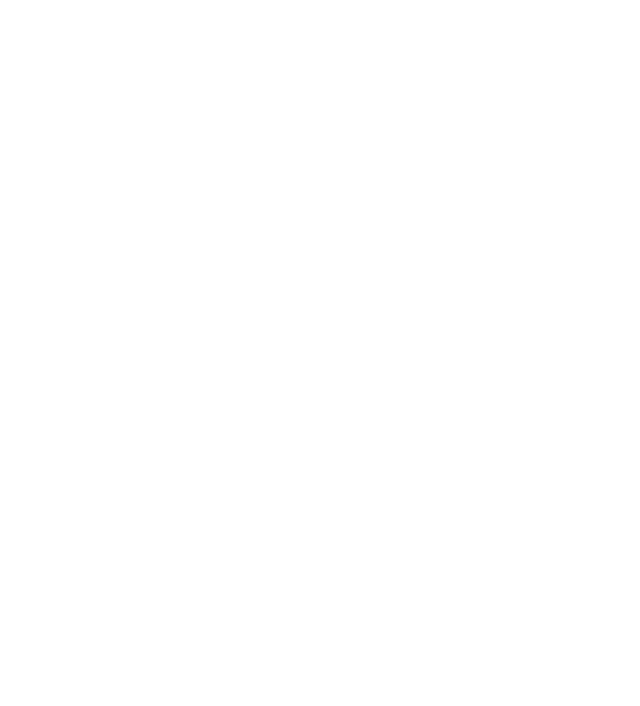
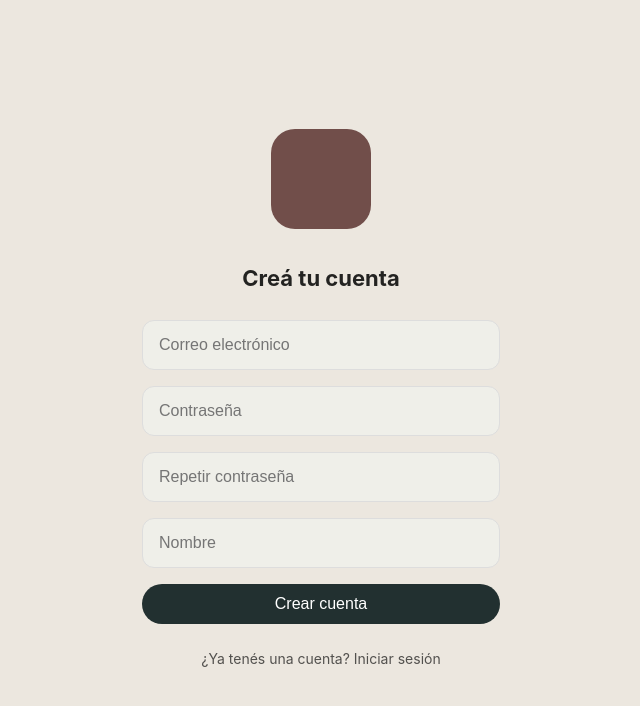
Before and after one commit to teofum/tp-hci-web, a Vue app: page /auth/signup in a window 1280 px wide. Before the commit this address had no page. Shown: the top 706 px of the page, without its empty margins (319-959 px from the left). Built offline with nearby package versions, Linux system fonts and the light colour scheme; the HTML template or start-up script is replaced by a standard one.

Commit message:
add register page and refactor to AuthLayout

```diff
--- /dev/null
+++ b/src/layouts/AuthLayout.vue
@@ -0,0 +1,109 @@
+<template>
+  <div class="auth-bg">
+    <div class="auth-card">
+      <div class="icon-box">
+        <!-- TODO: poner icono -->
+      </div>
+
+      <router-view />
+    </div>
+  </div>
+</template>
+
+<style>
+.auth-bg {
+  display: flex;
+  justify-content: center;
+  align-items: center;
+  min-height: 100vh;
+  background-color: #ece7df;
+}
+
+.auth-card {
+  display: flex;
+  flex-direction: column;
+  align-items: center;
+  width: 420px;
+}
+
+.icon-box {
+  display: flex;
+  justify-content: center;
+  align-items: center;
+  width: 100px;
+  height: 100px;
+  background-color: #714e4a;
+  border-radius: 24px;
+  margin-bottom: 32px;
+}
+
+.auth-card h1 {
+  font-weight: 700;
+  font-size: 22px;
+  text-align: center;
+  color: #000000d9;
+  margin: 0 0 24px 0;
+}
+
+.auth-card form {
+  display: flex;
+  flex-direction: column;
+  align-items: center;
+  gap: 16px;
+  width: 100%;
+  margin-bottom: 1.5rem;
+}
+
+.auth-card input {
+  width: 358px;
+  height: 50px;
+  padding: 12px 16px;
+  border: 1px solid #ddd;
+  border-radius: 12px;
+  background-color: #efefe9;
+  font-size: 1rem;
+}
+
+.auth-card input:focus {
+  border: 1px solid #223030;
+  box-shadow: 0px 0px 0px 3px #2230304d;
+  outline: none;
+}
+
+.auth-card button {
+  width: 358px;
+  height: 40px;
+  padding: 0 16px;
+  background-color: #223030;
+  color: white;
+  border: none;
+  border-radius: 20px;
+  font-size: 1rem;
+  font-weight: 500;
+  cursor: pointer;
+}
+
+.auth-card button:hover {
+  opacity: 0.9;
+}
+
+.auth-card p {
+  font-size: 0.875rem;
+  color: #000000a6;
+  margin: 0;
+  text-align: center;
+}
+
+.auth-card .forgot-password {
+  margin-bottom: 16px;
+}
+
+.auth-card a {
+  color: #000000a6;
+  text-decoration: none;
+}
+
+.auth-card a:hover {
+  text-decoration: underline;
+}
+</style>
--- a/src/router/index.ts
+++ b/src/router/index.ts
@@ -1,5 +1,6 @@
 import { createRouter, createWebHistory } from 'vue-router'
 import HomeView from '../views/HomeView.vue'
+import AuthLayout from '../layouts/AuthLayout.vue'
 
 const router = createRouter({
   history: createWebHistory(import.meta.env.BASE_URL),
@@ -18,9 +19,20 @@
       component: () => import('../views/AboutView.vue'),
     },
     {
-      path: '/auth/signin',
-      name: 'signin',
-      component: () => import('../views/LoginView.vue'),
+      path: '/auth',
+      component: AuthLayout,
+      children: [
+        {
+          path: 'signin',
+          name: 'signin',
+          component: () => import('../views/LoginView.vue'),
+        },
+        {
+          path: 'signup',
+          name: 'signup',
+          component: () => import('../views/RegisterView.vue'),
+        },
+      ],
     },
   ],
 })
--- a/src/views/LoginView.vue
+++ b/src/views/LoginView.vue
@@ -1,10 +1,5 @@
 <template>
-  <div class="login-bg">
-    <div class="login-card">
-      <div class="icon-box">
-        <!-- TODO: poner icono -->
-      </div>
-
+  <div>
     <h1>Iniciar sesión</h1>
 
     <form>
@@ -14,99 +9,8 @@
     </form>
 
     <p class="forgot-password">¿Olvidaste tu contraseña?</p>
-      <p class="register">¿No tenés una cuenta? Registrate</p>
-    </div>
+    <p class="register">
+      <router-link to="/auth/signup">¿No tenés una cuenta? Registrate</router-link>
+    </p>
   </div>
 </template>
-
-<style scoped>
-.login-bg {
-  display: flex;
-  justify-content: center;
-  align-items: center;
-  min-height: 100vh;
-  background-color: #ece7df;
-}
-
-.login-card {
-  display: flex;
-  flex-direction: column;
-  align-items: center;
-  width: 420px;
-}
-
-.icon-box {
-  display: flex;
-  justify-content: center;
-  align-items: center;
-  width: 100px;
-  height: 100px;
-  background-color: #714e4a;
-  border-radius: 24px;
-  margin-bottom: 32px;
-}
-
-h1 {
-  font-weight: 700;
-  font-size: 22px;
-  text-align: center;
-  color: #000000d9;
-  margin: 0 0 24px 0;
-}
-
-form {
-  display: flex;
-  flex-direction: column;
-  align-items: center;
-  gap: 16px;
-  width: 100%;
-  margin-bottom: 1.5rem;
-}
-
-input {
-  width: 358px;
-  height: 50px;
-  padding: 12px 16px;
-  border: 1px solid #ddd;
-  border-radius: 12px;
-  background-color: #efefe9;
-  font-size: 1rem;
-}
-
-input:focus {
-  border: 1px solid #223030;
-  box-shadow: 0px 0px 0px 3px #2230304d;
-  outline: none;
-}
-
-button {
-  width: 358px;
-  height: 40px;
-  padding: 0 16px;
-  background-color: #223030;
-  color: white;
-  border: none;
-  border-radius: 20px;
-  font-size: 1rem;
-  font-weight: 500;
-  cursor: pointer;
-}
-
-button:hover {
-  opacity: 0.9;
-}
-
-.forgot-password {
-  font-size: 0.875rem;
-  color: #000000a6;
-  margin: 0 0 16px 0;
-  text-align: center;
-}
-
-.register {
-  font-size: 0.875rem;
-  color: #000000a6;
-  margin: 0;
-  text-align: center;
-}
-</style>
--- /dev/null
+++ b/src/views/RegisterView.vue
@@ -0,0 +1,17 @@
+<template>
+  <div>
+    <h1>Creá tu cuenta</h1>
+
+    <form>
+      <input type="email" placeholder="Correo electrónico" required />
+      <input type="password" placeholder="Contraseña" required />
+      <input type="password" placeholder="Repetir contraseña" required />
+      <input type="text" placeholder="Nombre" required />
+      <button type="submit">Crear cuenta</button>
+    </form>
+
+    <p class="register">
+      <router-link to="/auth/signin">¿Ya tenés una cuenta? Iniciar sesión</router-link>
+    </p>
+  </div>
+</template>
```
Lines whose indentation alone changed are shown as unchanged.
